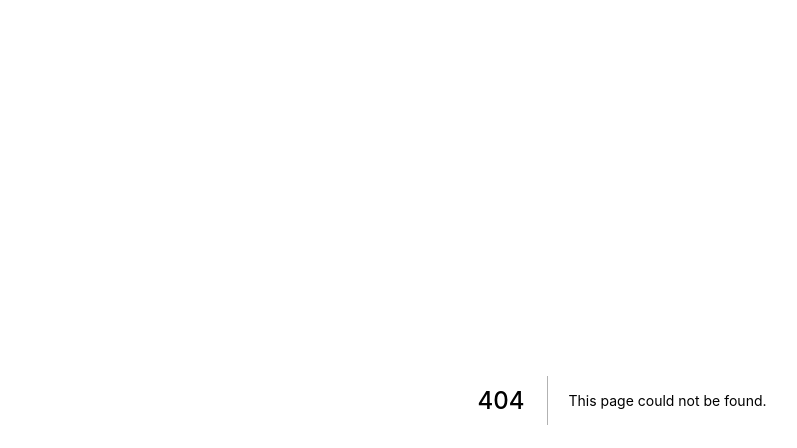
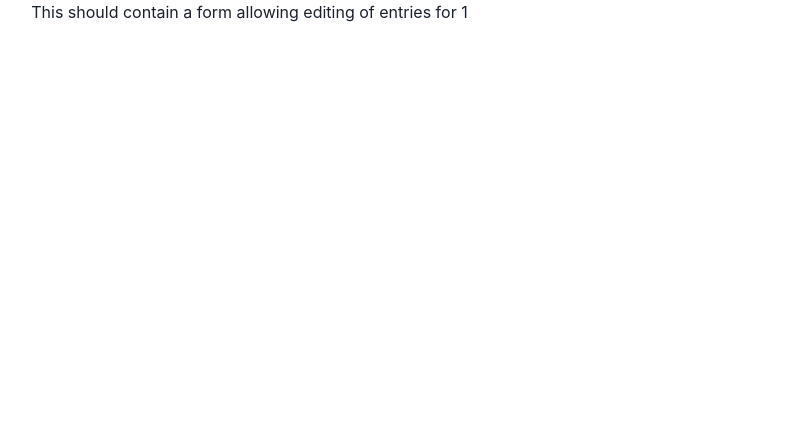
Before and after one commit to caracal-agency/job-at-caracal-agency, a Next.js app: page /1 in a window 1280 px wide. Before the commit this address had no page. Shown: the top 448 px of the page, without its empty margins (18-815 px from the left). Built offline with nearby package versions, Linux system fonts and the light colour scheme.

Commit message:
Wip readme

```diff
--- /dev/null
+++ b/src/pages/[id].js
@@ -0,0 +1,16 @@
+import { useRouter } from 'next/router';
+
+import Col from '_comps/Layout/Col';
+import Container from '_comps/Layout/Container';
+
+export default function Single() {
+	const router = useRouter();
+
+	return (
+		<Container>
+			<Col>
+				<div>This should contain a form allowing editing of entries for {router.query.id}</div>
+			</Col>
+		</Container>
+	);
+}
```
Also changed, not shown: 1 other file (tests, documents, lock files or other folders).
